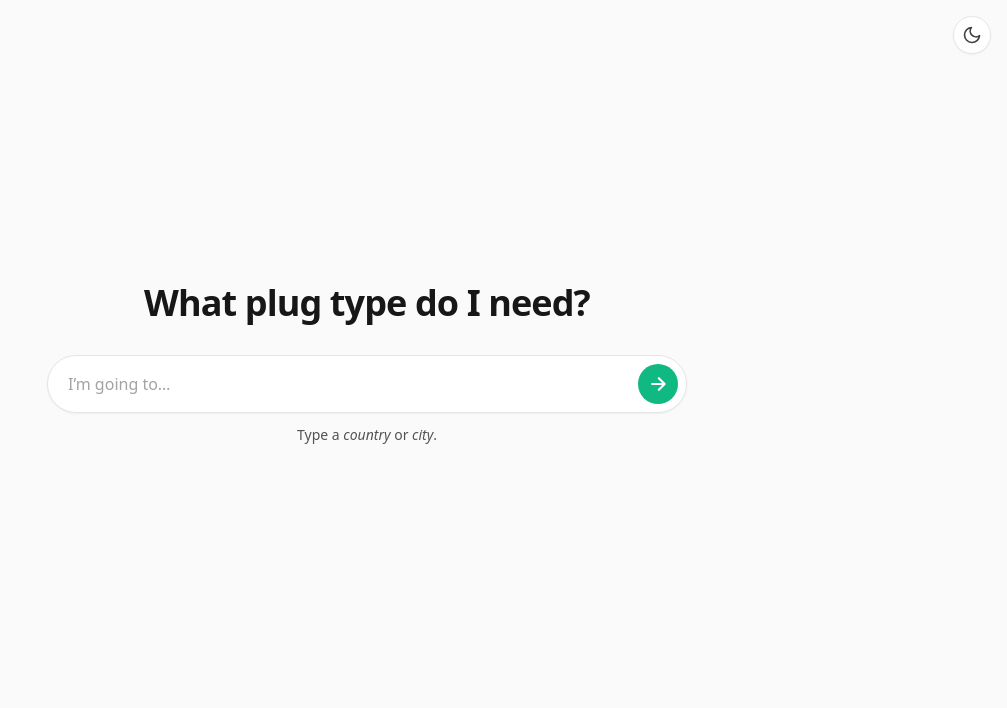
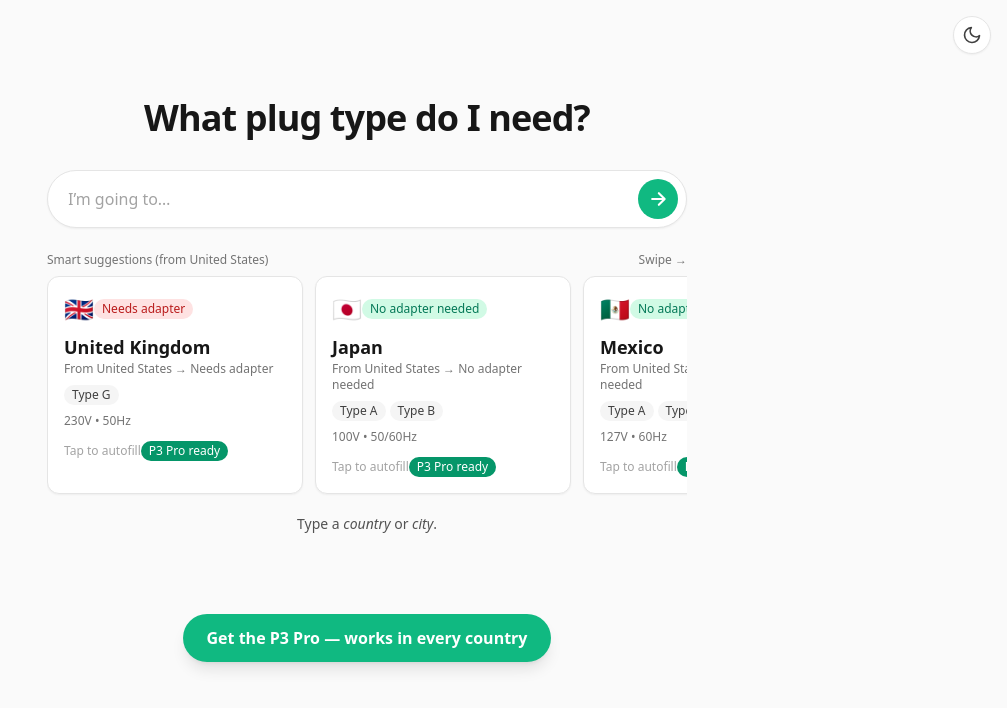
Before and after one commit to cphcrd22/plug-site-build-1, a Next.js app: page / in a window 1280 px wide. Shown: the top 708 px of the page, without its empty margins (273-1280 px from the left). Built offline with nearby package versions, Linux system fonts and the light colour scheme.

Commit message:
feat: add smart suggestion cards

```diff
--- a/app/page.tsx
+++ b/app/page.tsx
@@ -1,9 +1,10 @@
 'use client'
 
-import { useState } from 'react'
+import { useState, useRef } from 'react'
 import { motion, AnimatePresence } from 'framer-motion'
 import { ResultCard } from '@/components/ResultCard'
-import { SearchBar } from '@/components/SearchBar'
+import { SearchBar, SearchBarHandle } from '@/components/SearchBar'
+import { SmartSuggestions } from '@/components/SmartSuggestions'
 
 type LookupOk = {
   query: string
@@ -26,6 +27,7 @@ export default function Page() {
   const [state, setState] = useState<'idle' | 'loading' | 'done'>('idle')
   const [error, setError] = useState<string | null>(null)
   const [results, setResults] = useState<LookupOk[]>([])
+  const searchRef = useRef<SearchBarHandle>(null)
 
   async function onSubmit(q: string) {
     if (!q.trim()) return
@@ -57,7 +59,9 @@ export default function Page() {
         What plug type do I need?
       </h1>
 
-      <SearchBar onSubmit={onSubmit} />
+        <SearchBar ref={searchRef} onSubmit={onSubmit} />
+
+        <SmartSuggestions onSelect={(country) => searchRef.current?.setValue(country)} />
 
         <p className="mt-3 text-sm text-neutral-600 dark:text-neutral-400">
           Type a <em>country</em> or <em>city</em>.
@@ -97,6 +101,15 @@ export default function Page() {
           </button>
         )}
 
+        <a
+          href="https://infinacore.com/products/p3-pro"
+          target="_blank"
+          rel="noreferrer"
+          className="mt-12 inline-flex items-center justify-center rounded-full bg-emerald-500 px-6 py-3 font-semibold text-white shadow-lg transition-colors hover:bg-emerald-600 focus:outline-none focus:ring-2 focus:ring-emerald-600"
+        >
+          Get the P3 Pro — works in every country
+        </a>
+
         <footer className="mt-10 text-center text-xs text-neutral-500 dark:text-neutral-400">
 
         </footer>
--- a/components/SearchBar.tsx
+++ b/components/SearchBar.tsx
@@ -1,6 +1,6 @@
 'use client'
 
-import { useEffect, useRef, useState } from 'react'
+import { useEffect, useRef, useState, forwardRef, useImperativeHandle } from 'react'
 import { AnimatePresence, motion } from 'framer-motion'
 import { ArrowRight, Check, Spinner, XMark } from './icons'
 
@@ -9,7 +9,12 @@ type Suggestion = {
   country?: string
 }
 
-export function SearchBar({ onSubmit }: { onSubmit: (q: string) => void }) {
+export type SearchBarHandle = {
+  setValue: (v: string) => void
+}
+
+export const SearchBar = forwardRef<SearchBarHandle, { onSubmit: (q: string) => void }>(
+  function SearchBar({ onSubmit }, ref) {
   const [q, setQ] = useState('')
   const [state, setState] = useState<'idle' | 'loading' | 'done'>('idle')
   const [suggestions, setSuggestions] = useState<Suggestion[]>([])
@@ -19,6 +24,17 @@ export function SearchBar({ onSubmit }: { onSubmit: (q: string) => void }) {
   const inputRef = useRef<HTMLInputElement>(null)
   const ITEM_H = 44
   const markerY = highlight >= 0 ? highlight * ITEM_H : -9999
+
+  useImperativeHandle(ref, () => ({
+    setValue(value: string) {
+      setDisableSuggest(true)
+      setQ(value)
+      setOpen(false)
+      setSuggestions([])
+      setHighlight(-1)
+      inputRef.current?.focus()
+    },
+  }))
 
   useEffect(() => {
     let t: number | undefined
@@ -198,4 +214,4 @@ export function SearchBar({ onSubmit }: { onSubmit: (q: string) => void }) {
       </AnimatePresence>
     </div>
   )
-}
+})
--- /dev/null
+++ b/components/SmartSuggestions.tsx
@@ -0,0 +1,82 @@
+'use client'
+
+import { motion } from 'framer-motion'
+import { flagEmoji } from '@/lib/flags'
+
+const ORIGIN = {
+  name: 'United States',
+  plugTypes: ['Type A', 'Type B'],
+}
+
+const SUGGESTIONS = [
+  {
+    code: 'GB',
+    name: 'United Kingdom',
+    plugTypes: ['Type G'],
+    voltage: '230V',
+    frequency: '50Hz',
+  },
+  {
+    code: 'JP',
+    name: 'Japan',
+    plugTypes: ['Type A', 'Type B'],
+    voltage: '100V',
+    frequency: '50/60Hz',
+  },
+  {
+    code: 'MX',
+    name: 'Mexico',
+    plugTypes: ['Type A', 'Type B'],
+    voltage: '127V',
+    frequency: '60Hz',
+  },
+]
+
+type Props = {
+  onSelect: (country: string) => void
+}
+
+export function SmartSuggestions({ onSelect }: Props) {
+  const origin = ORIGIN
+  return (
+    <div className="mt-6 w-full">
+      <div className="mb-2 flex items-center justify-between text-xs text-neutral-500 dark:text-neutral-400">
+        <span>Smart suggestions (from {origin.name})</span>
+        <span>Swipe →</span>
+      </div>
+      <div className="flex gap-3 overflow-x-auto pb-2 [-ms-overflow-style:none] [scrollbar-width:none] [&::-webkit-scrollbar]:hidden">
+        {SUGGESTIONS.map((s, i) => {
+          const needsAdapter = !s.plugTypes.some(pt => origin.plugTypes.includes(pt))
+          const p3Ready = s.code !== 'SZ' && s.code !== 'LS'
+          return (
+            <motion.button
+              key={s.code}
+              onClick={() => onSelect(s.name)}
+              initial={{ opacity: 0, x: 24 }}
+              animate={{ opacity: 1, x: 0 }}
+              transition={{ delay: i * 0.1 }}
+              className="relative flex w-64 shrink-0 flex-col rounded-xl border border-neutral-200 bg-white p-4 text-left shadow-sm transition-transform hover:-translate-y-0.5 hover:shadow-md focus:outline-none active:scale-95 dark:border-neutral-700 dark:bg-neutral-800"
+            >
+              <div className="flex items-center justify-between">
+                <span className="text-2xl">{flagEmoji(s.code)}</span>
+                <span className={`rounded-full px-2 py-0.5 text-xs ${needsAdapter ? 'bg-red-100 text-red-700 dark:bg-red-900/30 dark:text-red-300' : 'bg-emerald-100 text-emerald-700 dark:bg-emerald-900/30 dark:text-emerald-300'}`}>{needsAdapter ? 'Needs adapter' : 'No adapter needed'}</span>
+              </div>
+              <div className="mt-2 text-lg font-semibold">{s.name}</div>
+              <div className="text-xs text-neutral-500 dark:text-neutral-400">From {origin.name} → {needsAdapter ? 'Needs adapter' : 'No adapter needed'}</div>
+              <div className="mt-2 mb-2 flex flex-wrap gap-1">
+                {s.plugTypes.map(pt => (
+                  <span key={pt} className="rounded-full bg-neutral-100 px-2 py-0.5 text-xs text-neutral-700 dark:bg-neutral-700 dark:text-neutral-100">{pt}</span>
+                ))}
+              </div>
+              <div className="text-xs text-neutral-500 dark:text-neutral-400">{s.voltage} • {s.frequency}</div>
+              <div className="mt-3 flex items-center justify-between text-xs">
+                <span className="text-neutral-400 dark:text-neutral-500">Tap to autofill</span>
+                <span className={`rounded-full px-2 py-0.5 ${p3Ready ? 'bg-emerald-600 text-white' : 'bg-neutral-300 text-neutral-600 dark:bg-neutral-600 dark:text-neutral-300'}`}>{p3Ready ? 'P3 Pro ready' : 'Check compatibility'}</span>
+              </div>
+            </motion.button>
+          )
+        })}
+      </div>
+    </div>
+  )
+}
```
Lines whose indentation alone changed are shown as unchanged.
